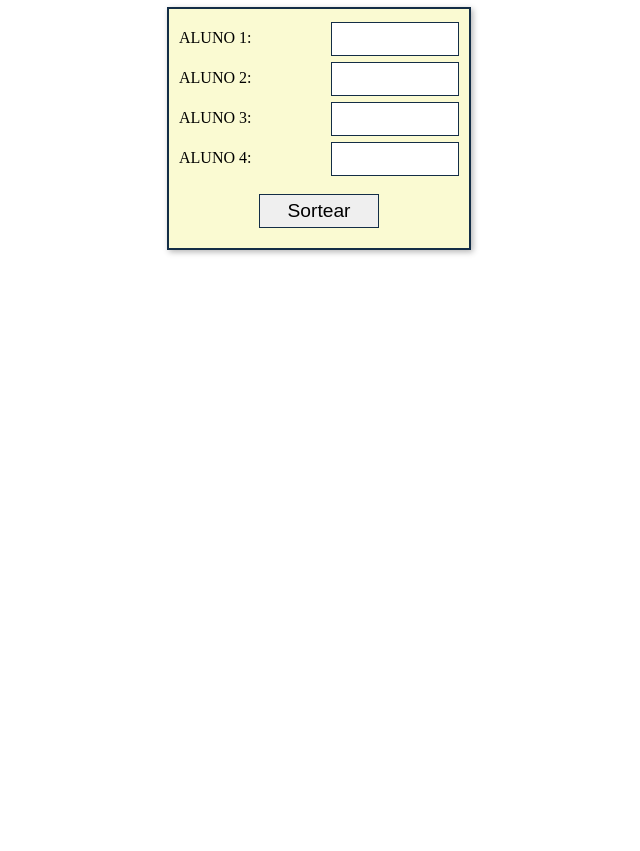
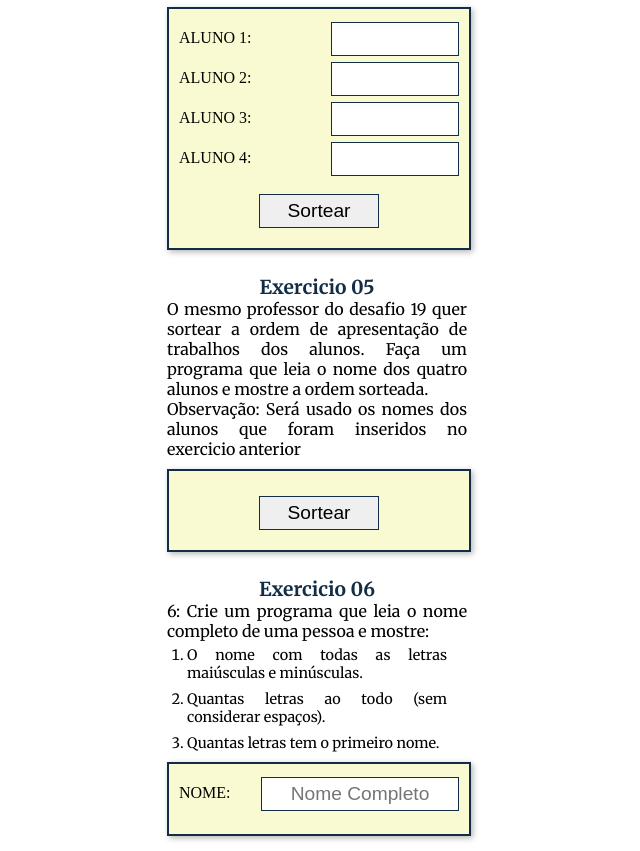
Before and after one commit to Leo-gsouza/resumos, a plain HTML site: page paginas/javaScript.html in a window 1280 px wide. Shown: the part 1025-1876 px from the top of the page, without its empty margins (323-963 px from the left). Before the commit the page ends 1290 px from the top, so only its background shows below. Drawn offline with nearby package versions, Linux system fonts and the light colour scheme.

Commit message:
exercicios em javascript

```diff
--- a/paginas/estilos/paginas.css
+++ b/paginas/estilos/paginas.css
@@ -190,8 +190,23 @@ div.js > label{
     text-transform: uppercase;
 }
 
+div.js > label.nome{
+    width: 25%;
+}
+
 div.js > input{
     width: 45%;
+    margin: 3px 0px;
+    padding: 5px 0px;
+
+    text-align: center;
+    font-size: 1.2em;
+
+    border: 1px solid var(--cor2);
+}
+
+div.js > input#nomeCompleto{
+    width: 70%;
     margin: 3px 0px;
     padding: 5px 0px;
 
--- a/paginas/javaScript.html
+++ b/paginas/javaScript.html
@@ -29,7 +29,7 @@
             <p>Crie um programa que leia um número real qualquer pelo teclado e mostre na tela a sua porção Inteira.</p>
             <div class="js">
                 <label for="numeroId">Numero Real: </label>
-                <input type="number" name="numero" id="numeroId" oninput="numeroReal(um)">
+                <input type="number" name="numero" id="numeroId" oninput="ex001(um)">
                 <div class="resultado" id="um"></div>
             </div>
 
@@ -37,9 +37,9 @@
             <p>Faça um programa que leia o comprimento do cateto oposto e do cateto adjacente de um triângulo retângulo. Calcule e mostre o comprimento da hipotenusa.</p>
             <div class="js">
                 <label for="opostoId">Oposto: </label>
-                <input type="number" name="oposto" id="opostoId" oninput="hipotenusa(opostoId, adjacenteId, dois)">
+                <input type="number" name="oposto" id="opostoId" oninput="ex002(opostoId, adjacenteId, dois)">
                 <label for="adjacenteId">Adjacente: </label>
-                <input type="number" name="adjacente" id="adjacenteId" oninput="hipotenusa(opostoId, adjacenteId, dois)">
+                <input type="number" name="adjacente" id="adjacenteId" oninput="ex002(opostoId, adjacenteId, dois)">
                 <div class="resultado" id="dois" ></div>
             </div>
 
@@ -47,7 +47,7 @@
             <p>Faça um programa que leia um ângulo qualquer e mostre na tela o valor do seno, cosseno e tangente desse ângulo.</p>
             <div class="js">
                 <label for="anguloId">Angulo: </label>
-                <input type="number" name="angulo" id="anguloId" oninput="angulo(this, tres)">
+                <input type="number" name="angulo" id="anguloId" oninput="ex003(this, tres)">
                 <div class="resultado" id="tres"></div>
             </div>
 
@@ -62,9 +62,30 @@
                 <input type="text" name="aluno3" id="aluno3Id">
                 <label for="aluno4Id">Aluno 4:</label>
                 <input type="text" name="aluno4" id="aluno4Id">
-                <input type="submit" value="Sortear" onclick="aluno(quatro)">
+                <input type="submit" value="Sortear" onclick="ex004(quatro)">
 
                 <div class="resultado" id="quatro"></div>
+            </div>
+
+            <h2>Exercicio 05</h2>
+            <p>O mesmo professor do desafio 19 quer sortear a ordem de apresentação de trabalhos dos alunos. Faça um programa que leia o nome dos quatro alunos e mostre a ordem sorteada.</p>
+            <p>Observação: Será usado os nomes dos alunos que foram inseridos no exercicio anterior</p>
+            <div class="js">
+                <input type="submit" value="Sortear" onclick="ex005(cinco)">
+                <div class="resultado" id="cinco"></div>
+            </div>
+
+            <h2>Exercicio 06</h2>
+            <p>6: Crie um programa que leia o nome completo de uma pessoa e mostre:</p>
+                <ol>
+                    <li>O nome com todas as letras maiúsculas e minúsculas.</li>
+                    <li>Quantas letras ao todo (sem considerar espaços).</li>
+                    <li>Quantas letras tem o primeiro nome.</li>
+                </ol>
+            <div class="js">
+                <label for="nome" class="nome">Nome: </label>
+                <input type="text" name="nome" id="nomeCompleto" placeholder="Nome Completo" oninput="ex006(seis)">
+                <div class="resultado" id="seis"></div>
             </div>
         </section>
     </main>
--- a/paginas/scripts/javascript.js
+++ b/paginas/scripts/javascript.js
@@ -1,15 +1,15 @@
-function numeroReal(res){
+function ex001(res){
     let numero = document.getElementById('numeroId').value
     res.innerHTML = `Valor inteiro é ${parseInt(numero)}`
 }
 
-function hipotenusa(opo, adj, res){
+function ex002(opo, adj, res){
     let adjacente = Number(adj.value)
     let oposto = Number(opo.value)
     res.innerHTML = `Hipotenusa = ${((oposto**2 + adjacente**2) **0.5).toFixed(2)}`
 }
 
-function angulo(valor, res){
+function ex003(valor, res){
     let angulo = Number(valor.value)
     let radianos = angulo*3.141592653/180
 
@@ -21,7 +21,7 @@ function angulo(valor, res){
     res.innerHTML =  `Seno = ${seno.toFixed(3)}<br>Cosseno = ${cosseno.toFixed(3)}<br>Tangente = ${tangente.toFixed(3)}`
 }
 
-function aluno(resultado){
+function ex004(resultado){
     const aluno1 = document.getElementById('aluno1Id').value
     const aluno2 = document.getElementById('aluno2Id').value
     const aluno3 = document.getElementById('aluno3Id').value
@@ -40,3 +40,35 @@ function aluno(resultado){
 
     }else{resultado.innerHTML = `Ninguém`}
 }
+
+function ex005(resultado){
+    const aluno1 = document.getElementById('aluno1Id').value
+    const aluno2 = document.getElementById('aluno2Id').value
+    const aluno3 = document.getElementById('aluno3Id').value
+    const aluno4 = document.getElementById('aluno4Id').value
+
+    const alunos = []
+    if (aluno1) alunos.push(aluno1)
+    if (aluno2) alunos.push(aluno2)
+    if (aluno3) alunos.push(aluno3)
+    if (aluno4) alunos.push(aluno4)
+
+    alunos.sort(() => Math.random() - 0.5)
+
+    resultado.innerHTML = `${alunos}`
+}
+
+function ex006(resultado){
+    const nome = document.getElementById('nomeCompleto').value
+
+    const primeiro = nome.slice(0, nome.indexOf(' '))
+    const ultimo = nome.slice(nome.lastIndexOf(' ') + 1)
+    const maiusculo = nome.toUpperCase()
+    const minusculo = nome.toLowerCase()
+    const espacos = nome.split(' ').length -1
+    const caracteres = nome.length - espacos
+
+    resultado.innerHTML = `Primeiro nome: ${primeiro} \
+    <br>Ultimo nome: ${ultimo} <br>Maiusculo: ${maiusculo}\
+    <br>Minusculo: ${minusculo} <br>Letras: ${caracteres}`
+}
```
Also changed, not shown: exerciicos.txt.
